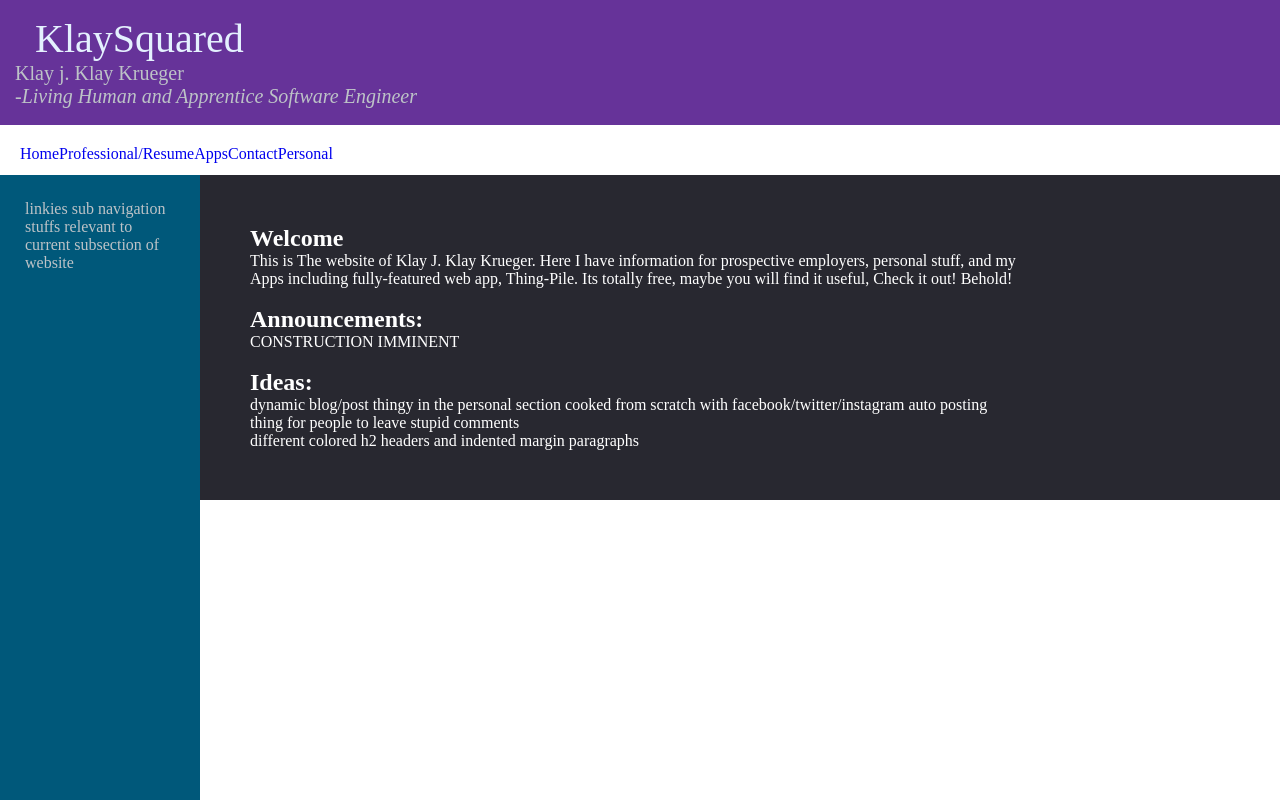
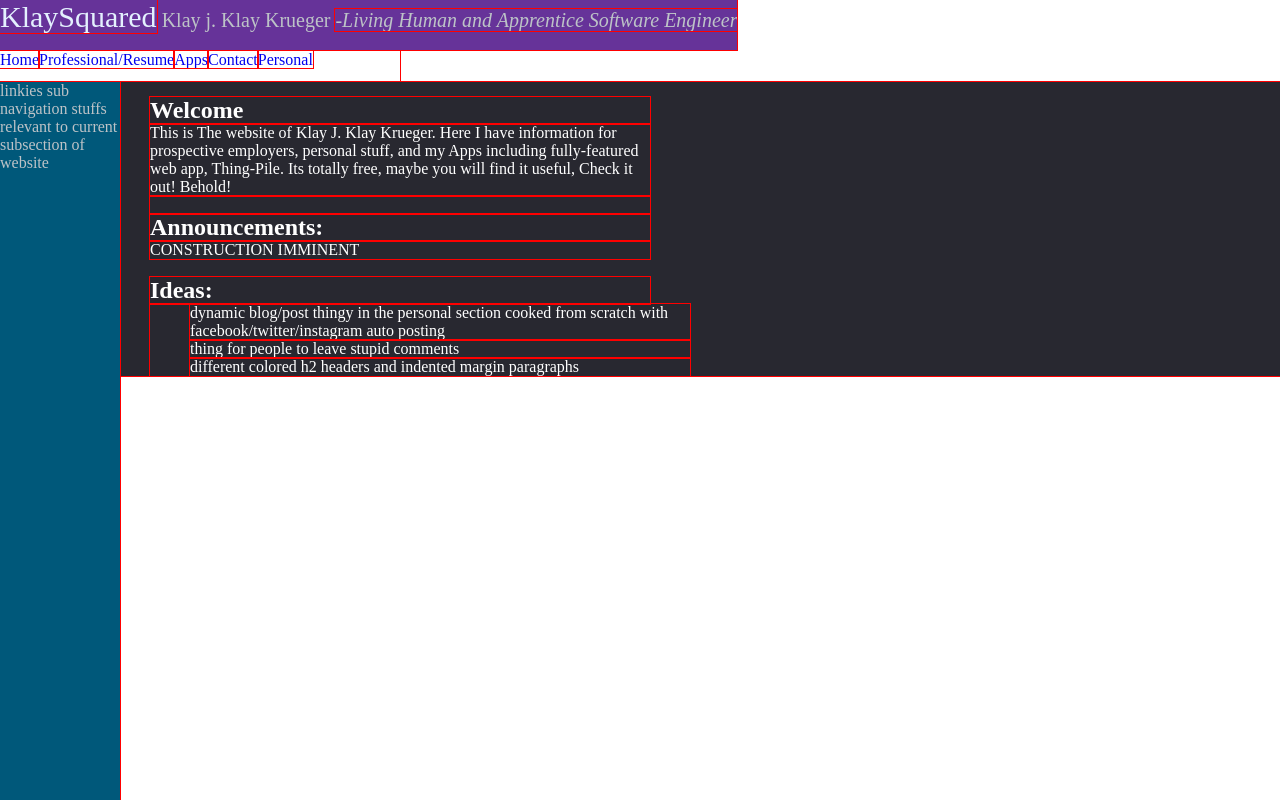
Before and after one commit to Klay2/Klay2Web, a plain HTML site: page index.html in a window 1280 px wide. Drawn offline with Linux system fonts and the light colour scheme; a web font is replaced by a local one.

Commit message:
removing unnecessary complexity from webpage design created an app page

```diff
--- a/index.html
+++ b/index.html
@@ -6,18 +6,22 @@
    <meta charset="utf-8">
    <link href='https://fonts.googleapis.com/css?family=Droid+Sans+Mono' rel='stylesheet' type='text/css'>
    <link href="styles/style_main.css" rel="stylesheet" type="text/css">
+
    <div id = "header">
      <title>Klay J. Klay Krueger Software Web Java Mobile Android Developer</title>
-     <a id ="header_logo" href="#">KlaySquared</a><br>
-     Klay j. Klay Krueger<br>
+     <a id ="header_logo" href="#">KlaySquared</a>
+     Klay j. Klay Krueger
      <i id = "main_header_sub2">-Living Human and Apprentice Software Engineer</i>
+  </div>
 
+
+  <div id = "header_nav">
+    <a href="#">Home</a><a href="./SoftwareDev/index.html">Professional/Resume</a><a href="./Apps/index.html">Apps</a><a href="#">Contact</a><a href="#">Personal</a>
   </div>
-  <div id = "header_nav">
-    <a href="#">Home</a><a href="./SoftwareDev/index.html">Professional/Resume</a><a href="#">Apps</a><a href="#">Contact</a><a href="#">Personal</a>
-  </div>
+
  </head>
   <body>
+
     <div id="body_container">
       <div id="side_panel">
         linkies  sub navigation stuffs
--- a/styles/style_main.css
+++ b/styles/style_main.css
@@ -1,76 +1,63 @@
-html{
-  min-height: 100%;
-}
+
 *{
+  outline: 1px solid red;
   list-style: none;
   text-decoration: none;
   margin: 0;
-  padding: 0;
   font-family: 'Droid Sans Mono', ;
-  box-sizing: border-box;
-}
-p{
-  width: 800px;
-
 
 }
+
 div#header{
-  top: 0;
-  height: 125px;
-  width: 100%;
-  margin-left:0px;
-  min-width: 600px;
+  height: 50px;
+  min-width: 400px;
   font-size: 20px;
   background-color: #663399;
-  margin: 0, auto;
   color:#BDC3C7;
-  padding: 15px;
+  float: top;
   position:fixed;
 
 }
 
 #header_logo{
-  margin: 0 ,auto;
-  font-size: 40px;
+  font-size: 30px;
   color: #E4F1FE;
-  padding: 20px;
 }
 
 #header_nav{
-  top: 125px;
+  top: 51px;
+  float: top;
   position: fixed;
-  margin-left:0;
-  margin-right:0;
-  padding: 20px;
-  height: 50px;
-  width: 100%;
-  min-width: 700px;
+  height: 30px;
+  min-width: 400px;
   background-color: #FFFFFF;
 
 }
 
 #body_container{
-  width: 100%;
-  margin-top: 175px;
+  padding-top: 82px;
 }
 
 #side_panel{
-  width: 200px;
+
+  width: 120px;
   height: 100%;
   color:#BDC3C7;
   background-color: #00587A;
-  margin-left: 0;
   float: left;
-  padding: 25px;
   position: fixed;
 }
 
 #content{
-  width: auto;
   height: 100%;
-  margin-left: 200px;
+  padding-top: 15px;
+  padding-left: 150px;
 
   color: #FFFFFF;
   background-color: #282830;
-  padding: 50px;
 }
+
+#content *{
+  width: 500px;
+  min-width: 500px;
+}
```
Also changed, not shown: Apps/index.html (added, +43 -0 lines), SoftwareDev/index.html (+3 -3 lines), 1 other file.
